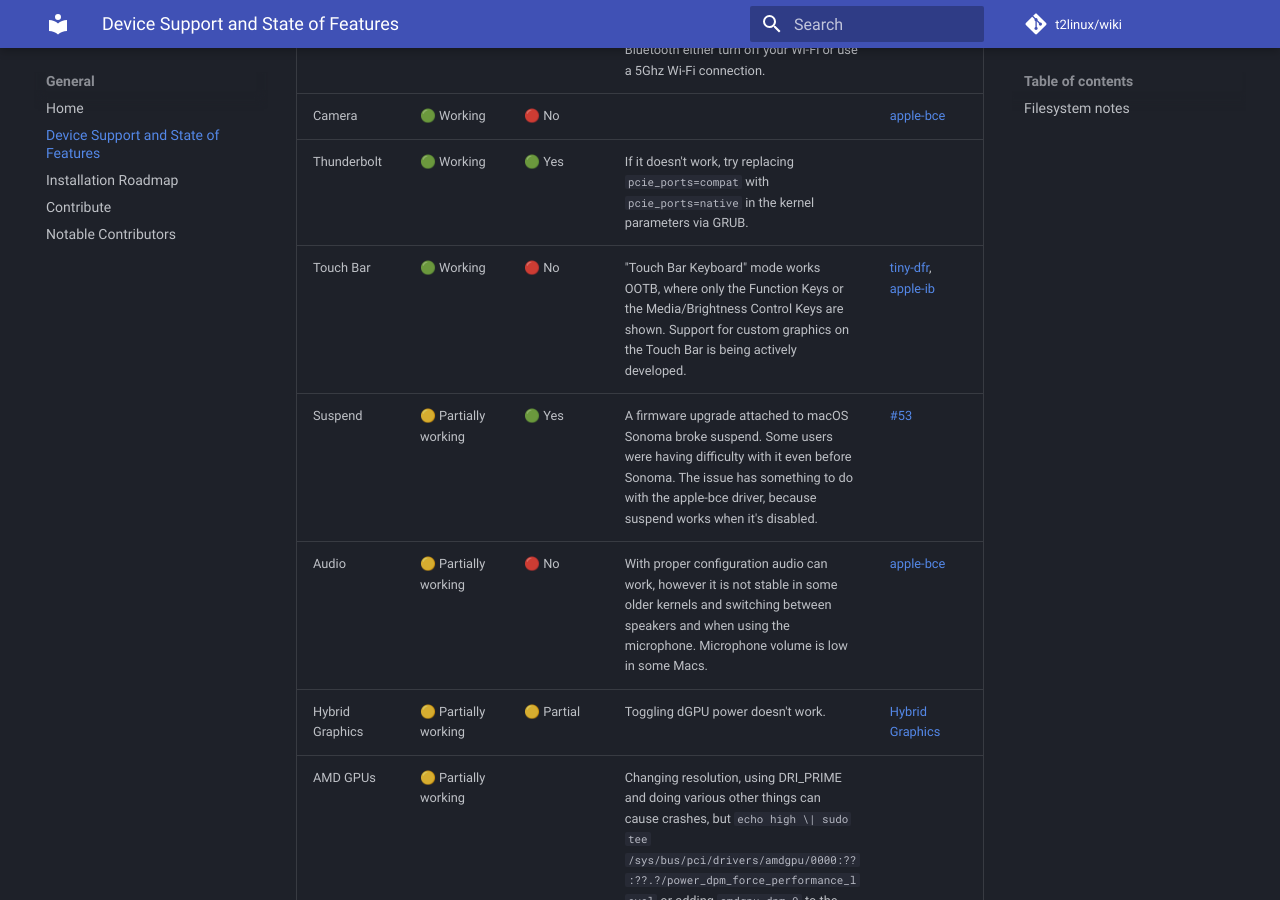
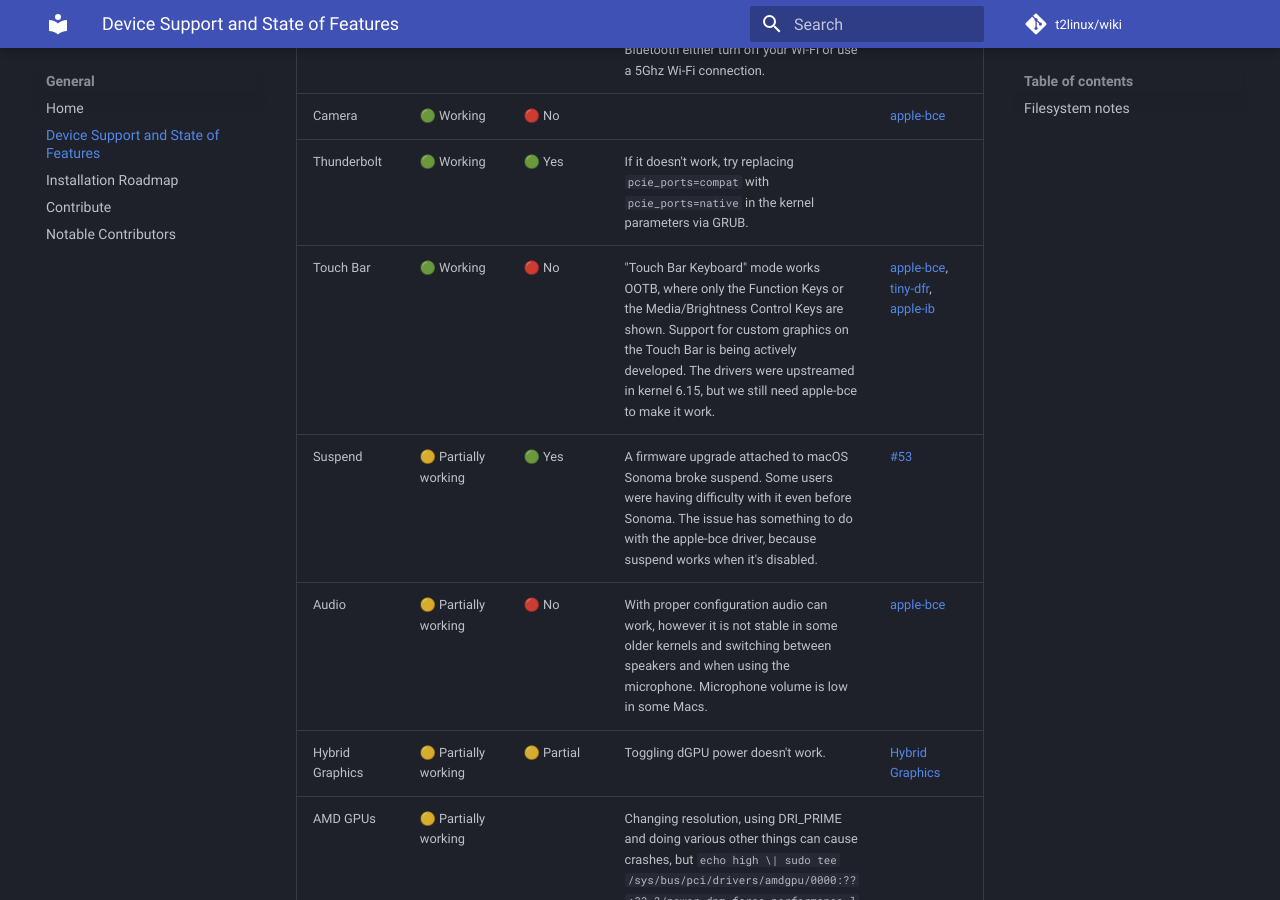
Before and after one commit to t2linux/wiki, an MkDocs documentation site: the page built from docs/state.md, in a window 1280 px wide and 900 px high, scrolled down 812 px. Built offline with MkDocs 1.6.1 and Material for MkDocs 9.7.7, drawn with Linux system fonts in a browser that asks for light colours; comment, search, counter and statistics services are not loaded.

Commit message:
State: update status of touchbar

```diff
--- a/docs/state.md
+++ b/docs/state.md
@@ -13,7 +13,7 @@ While Linux is usable on all T2 models, some features are limited due to the lac
 |Bluetooth|🟡 Partially working|🟢 Yes|Requires macOS firmware only for devices with BCM4377 chip. Also, Bluetooth glitches on devices with BCM4377 Chip if connected to a 2.4 Ghz Wi-Fi connection. Thus, in order to use Bluetooth either turn off your Wi-Fi or use a 5Ghz Wi-Fi connection.|[Setup guide](https://wiki.t2linux.org/guides/wifi-bluetooth/)|
 |Camera|🟢 Working|🔴 No||[apple-bce](https://github.com/t2linux/apple-bce-drv)|
 |Thunderbolt|🟢 Working|🟢 Yes|If it doesn't work, try replacing `pcie_ports=compat` with `pcie_ports=native` in the kernel parameters via GRUB.||
-|Touch Bar|🟢 Working|🔴 No|"Touch Bar Keyboard" mode works OOTB, where only the Function Keys or the Media/Brightness Control Keys are shown. Support for custom graphics on the Touch Bar is being actively developed.|[tiny-dfr](https://github.com/kekrby/tiny-dfr), [apple-ib](https://github.com/t2linux/apple-ib-drv)|
+|Touch Bar|🟢 Working|🔴 No|"Touch Bar Keyboard" mode works OOTB, where only the Function Keys or the Media/Brightness Control Keys are shown. Support for custom graphics on the Touch Bar is being actively developed. The drivers were upstreamed in kernel 6.15, but we still need apple-bce to make it work.|[apple-bce](https://github.com/t2linux/apple-bce-drv), [tiny-dfr](https://github.com/AsahiLinux/tiny-dfr), [apple-ib](https://github.com/t2linux/apple-ib-drv)|
 |Suspend|🟡 Partially working|🟢 Yes|A firmware upgrade attached to macOS Sonoma broke suspend. Some users were having difficulty with it even before Sonoma. The issue has something to do with the apple-bce driver, because suspend works when it's disabled.|[#53](https://github.com/t2linux/T2-Ubuntu-Kernel/issues/53)|
 |Audio|🟡 Partially working|🔴 No|With proper configuration audio can work, however it is not stable in some older kernels and switching between speakers and when using the microphone. Microphone volume is low in some Macs.|[apple-bce](https://github.com/t2linux/apple-bce-drv)|
 |Hybrid Graphics|🟡 Partially working|🟡 Partial|Toggling dGPU power doesn't work.|[Hybrid Graphics](https://wiki.t2linux.org/guides/hybrid-graphics/)|
```
